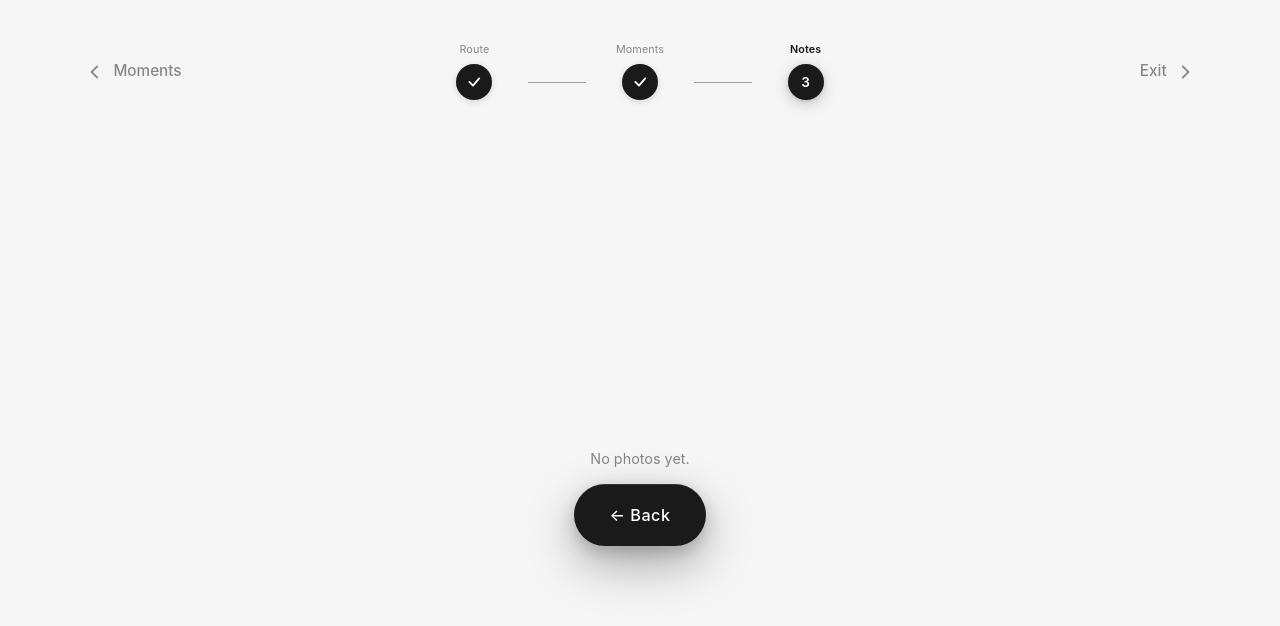
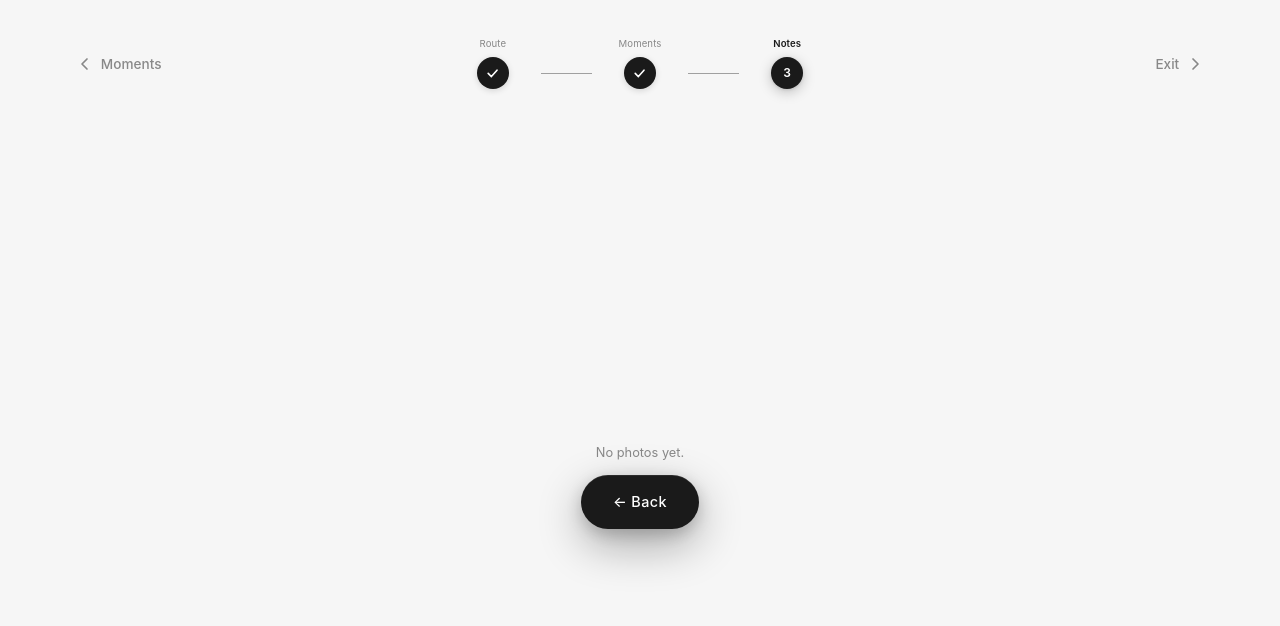
Before and after one commit to ChuhanJi/Oyster, a Next.js app: page /add/step3 in a window 1280 px wide. Shown: the top 626 px of the page. Built offline with nearby package versions, Linux system fonts and the light colour scheme; a web font is replaced by a local one.

Commit message:
Revert "Adjust viewport zoom from 80% to 90%"
This reverts commit adb0ad72f29b51258a450b0b54ee44ea852012a8.

```diff
--- a/app/add/layout.tsx
+++ b/app/add/layout.tsx
@@ -29,7 +29,7 @@ export default function AddLayout({ children }: { children: React.ReactNode }) {
     <div style={{
       position: "relative",
       width: "100%",
-      height: "calc(100vh / 0.9)",
+      height: "calc(100vh / 0.8)",
       overflow: "hidden",
       display: "flex",
       flexDirection: "column",
--- a/app/add/step3/page.tsx
+++ b/app/add/step3/page.tsx
@@ -242,7 +242,7 @@ export default function Step3Page() {
                       src={photo.url}
                       alt=""
                       draggable={false}
-                      style={{ width: "100%", height: "auto", maxHeight: "calc(100vh / 0.9 - 320px)", objectFit: "cover", display: "block" }}
+                      style={{ width: "100%", height: "auto", maxHeight: "calc(100vh / 0.8 - 320px)", objectFit: "cover", display: "block" }}
                     />
                   </div>
 
--- a/app/country/[id]/[journalId]/page.tsx
+++ b/app/country/[id]/[journalId]/page.tsx
@@ -27,7 +27,7 @@ export default function JournalViewPage({
   if (!loaded) {
     return (
       <div style={{
-        minHeight: "calc(100vh / 0.9)", display: "flex",
+        minHeight: "calc(100vh / 0.8)", display: "flex",
         alignItems: "center", justifyContent: "center",
         fontSize: 14, color: "var(--color-text-tertiary)",
       }}>
@@ -39,7 +39,7 @@ export default function JournalViewPage({
   if (!entry) {
     return (
       <div style={{
-        minHeight: "calc(100vh / 0.9)", display: "flex", flexDirection: "column",
+        minHeight: "calc(100vh / 0.8)", display: "flex", flexDirection: "column",
         alignItems: "center", justifyContent: "center", gap: 20,
       }}>
         <p style={{ fontSize: 16, color: "var(--color-text-secondary)" }}>
--- a/app/country/[id]/page.tsx
+++ b/app/country/[id]/page.tsx
@@ -124,7 +124,7 @@ export default function CountryJournalListPage({
 
   return (
     <div style={{
-      minHeight: "calc(100vh / 0.9)",
+      minHeight: "calc(100vh / 0.8)",
       background: "var(--color-bg)",
       padding: "48px 96px 100px",
     }}>
--- a/app/globals.css
+++ b/app/globals.css
@@ -78,11 +78,11 @@
 }
 
 html {
-  height: calc(100% / 0.9); /* fills viewport visually at zoom: 0.9 */
+  height: 125%; /* = 100% / 0.8 — fills viewport visually at zoom: 0.8 */
   overflow: hidden;
   margin: 0;
   padding: 0;
-  zoom: 0.9;
+  zoom: 0.8;
 }
 
 body {
--- a/app/home/page.tsx
+++ b/app/home/page.tsx
@@ -18,7 +18,7 @@ export default function HomePage() {
       style={{
         position: "relative",
         width: "100%",
-        height: "calc(100vh / 0.9)",
+        height: "calc(100vh / 0.8)",
         overflow: "hidden",
         background: "var(--color-bg)",
       }}
```
